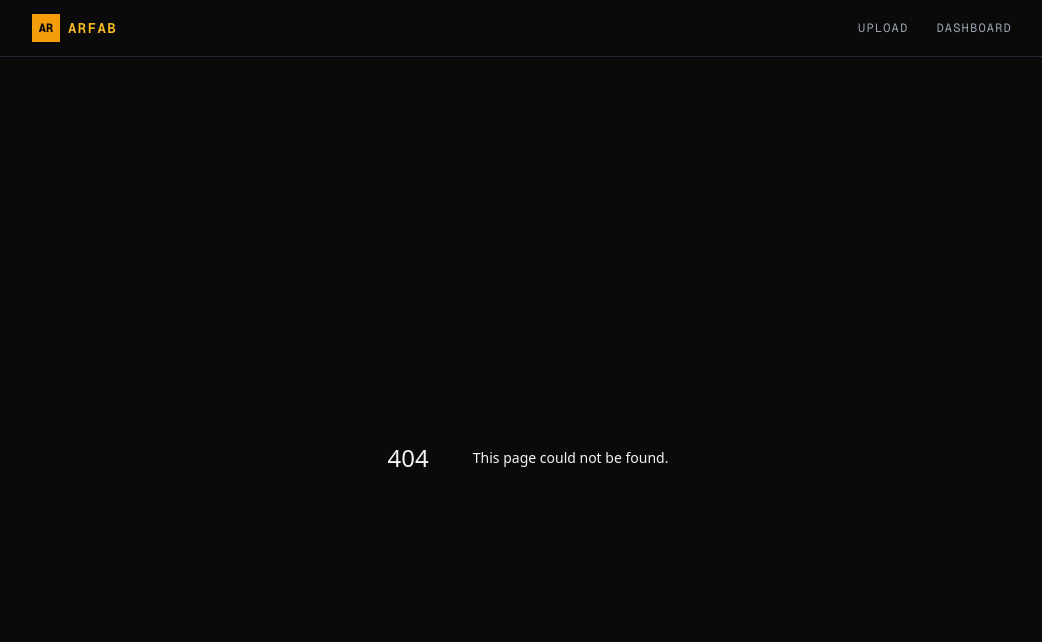
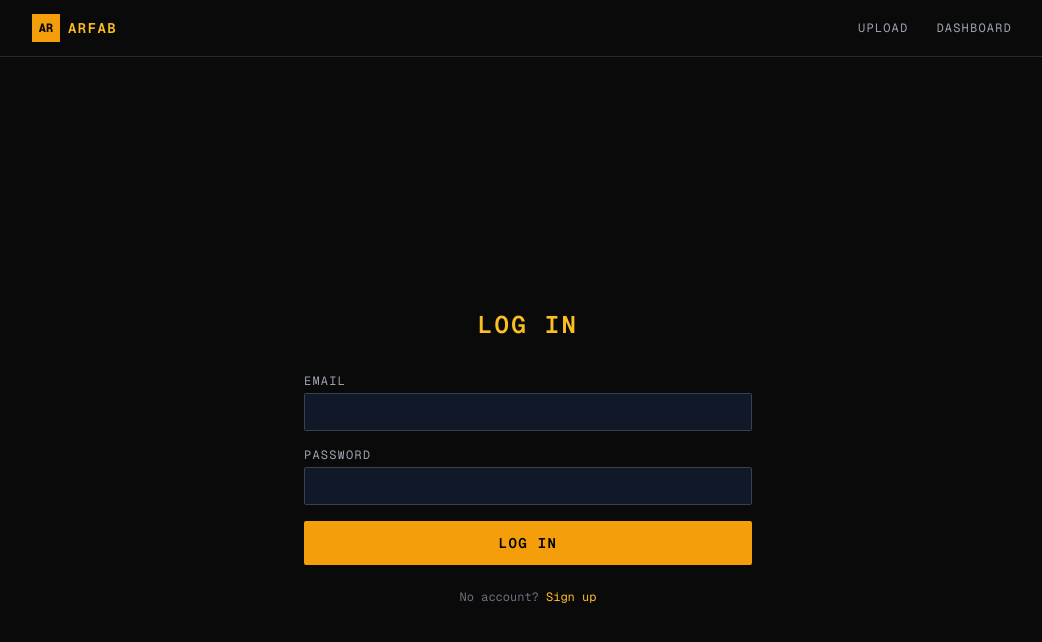
Before and after one commit to tylermark/AR, a Next.js app: page /login in a window 1280 px wide. Before the commit this address had no page. Shown: the top 642 px of the page, without its empty margins (112-1154 px from the left). Built offline with nearby package versions, Linux system fonts and the light colour scheme.

Commit message:
feat: add login page

```diff
--- /dev/null
+++ b/src/app/login/page.tsx
@@ -0,0 +1,62 @@
+'use client'
+
+import { useState } from 'react'
+import { useRouter } from 'next/navigation'
+import Link from 'next/link'
+import { createClient } from '@/lib/supabase'
+
+export default function LoginPage() {
+  const router = useRouter()
+  const [email, setEmail] = useState('')
+  const [password, setPassword] = useState('')
+  const [error, setError] = useState<string | null>(null)
+  const [loading, setLoading] = useState(false)
+
+  async function handleSubmit(e: React.FormEvent) {
+    e.preventDefault()
+    setError(null)
+    setLoading(true)
+    try {
+      const supabase = createClient()
+      const { error } = await supabase.auth.signInWithPassword({ email, password })
+      if (error) throw error
+      router.push('/dashboard')
+      router.refresh()
+    } catch (err: unknown) {
+      setError(err instanceof Error ? err.message : 'Login failed')
+    } finally {
+      setLoading(false)
+    }
+  }
+
+  return (
+    <main className="min-h-screen bg-arfab-black flex items-center justify-center px-4">
+      <div className="w-full max-w-md">
+        <h1 className="text-2xl font-bold text-amber-400 font-mono uppercase tracking-widest mb-8 text-center">
+          Log In
+        </h1>
+        <form onSubmit={handleSubmit} className="space-y-4">
+          <div>
+            <label className="block text-steel-400 font-mono text-xs uppercase tracking-widest mb-1">Email</label>
+            <input type="email" value={email} onChange={e => setEmail(e.target.value)} required
+              className="w-full bg-steel-900 border border-steel-700 text-steel-100 font-mono text-sm px-3 py-2 rounded-sm focus:outline-none focus:border-amber-500" />
+          </div>
+          <div>
+            <label className="block text-steel-400 font-mono text-xs uppercase tracking-widest mb-1">Password</label>
+            <input type="password" value={password} onChange={e => setPassword(e.target.value)} required
+              className="w-full bg-steel-900 border border-steel-700 text-steel-100 font-mono text-sm px-3 py-2 rounded-sm focus:outline-none focus:border-amber-500" />
+          </div>
+          {error && <p className="text-red-400 font-mono text-xs">{error}</p>}
+          <button type="submit" disabled={loading}
+            className="w-full bg-amber-500 hover:bg-amber-400 disabled:opacity-50 text-black font-mono font-bold uppercase tracking-widest text-sm py-3 rounded-sm transition-colors">
+            {loading ? 'Logging in...' : 'Log In'}
+          </button>
+        </form>
+        <p className="text-steel-500 font-mono text-xs text-center mt-6">
+          No account?{' '}
+          <Link href="/signup" className="text-amber-400 hover:text-amber-300">Sign up</Link>
+        </p>
+      </div>
+    </main>
+  )
+}
```
